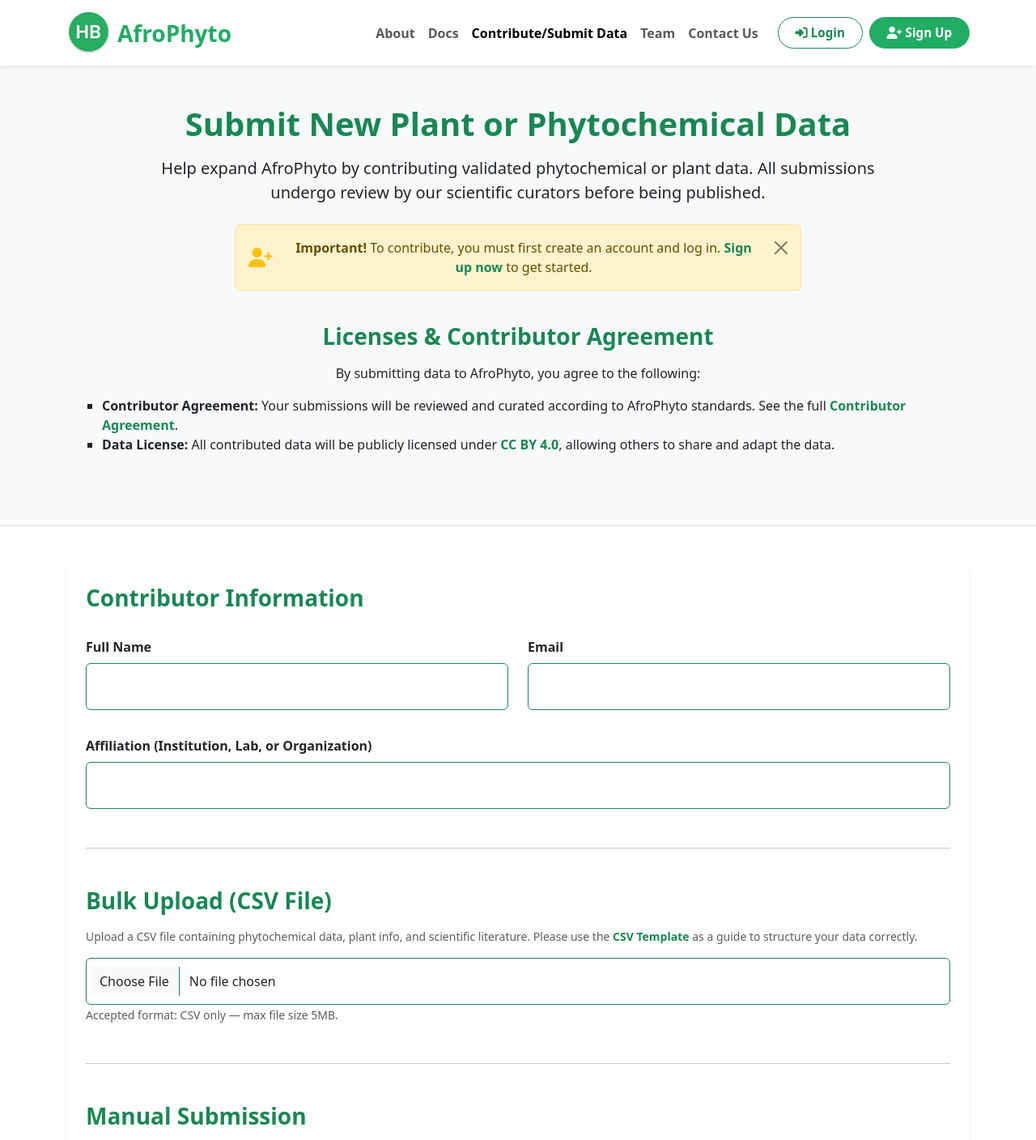
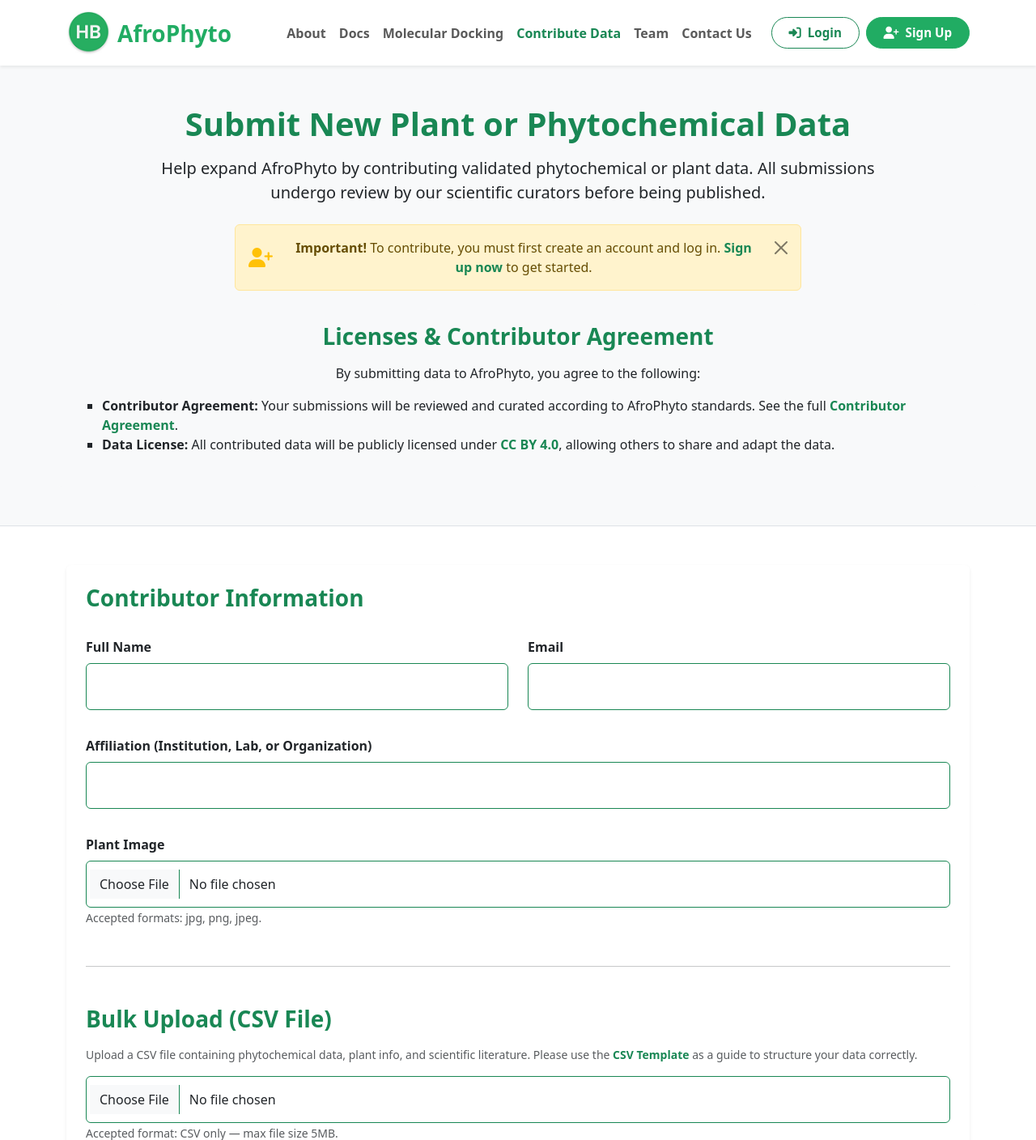
Before and after one commit to HackBio-Internship/afro-phyto--unilag, a Django app: template main/templates/contribute.html in a window 1280 px wide. Shown: the top 1408 px of the page at 81% size. Run offline with Django 5.2, Linux system fonts and the light colour scheme; the template is opened without the code that fills it, so the values that code supplies are empty; parts of the project's set-up code (start-up, migrations or seed data) failed here and were passed over; some libraries are stand-ins or nearby versions.

Commit message:
updated submit data page

```diff
--- a/main/templates/contribute.html
+++ b/main/templates/contribute.html
@@ -12,7 +12,7 @@
 </head>
 <body>
 
-<!-- Header-->
+<!-- Header -->
 <header class="navbar navbar-expand-md sticky-top shadow-sm py-2 bg-white">
     <div class="container">
         <a class="navbar-brand d-flex align-items-center" href="{% url 'index' %}">
@@ -26,19 +26,35 @@
             <ul class="navbar-nav ms-auto align-items-center">
                 <li class="nav-item"><a class="nav-link fw-semibold" href="{% url 'about' %}">About</a></li>
                 <li class="nav-item"><a class="nav-link fw-semibold" href="{% url 'documentation' %}">Docs</a></li>
-                <li class="nav-item"><a class="nav-link fw-semibold active" href="{% url 'contribute' %}">Contribute/Submit Data</a></li>
+                <li class="nav-item"><a class="nav-link fw-semibold" href="{% url 'docking_with_diffdock' %}">Molecular Docking</a></li>
+                <li class="nav-item"><a class="nav-link fw-semibold text-success" href="{% url 'contribute' %}">Contribute Data</a></li>
                 <li class="nav-item"><a class="nav-link fw-semibold" href="{% url 'team' %}">Team</a></li>
                 <li class="nav-item"><a class="nav-link fw-semibold" href="{% url 'contact' %}">Contact Us</a></li>
-                <li class="nav-item d-flex flex-column flex-md-row align-items-center gap-2 gap-md-2 ms-md-3 header-auth-buttons">
-                    <!-- Login Button -->
-                    <a href="{% url 'login' %}" class="btn btn-outline-success d-flex align-items-center gap-1" data-bs-toggle="tooltip" data-bs-placement="bottom" title="Already have an account? Login">
-                        <i class="fa-solid fa-right-to-bracket"></i> Login
-                    </a>
-                    <!-- Sign Up Button -->
-                    <a href="{% url 'signup' %}" class="btn btn-success d-flex align-items-center gap-1" data-bs-toggle="tooltip" data-bs-placement="bottom" title="Create a new account">
-                        <i class="fa-solid fa-user-plus"></i> Sign Up
-                    </a>
-                </li>
+
+                {% if user.is_authenticated %}
+                    <li class="nav-item ms-md-3 d-flex flex-column flex-md-row gap-2 header-auth-buttons">
+                        <a href="{% url 'dashboard' %}" class="btn btn-outline-success d-flex align-items-center gap-2">
+                            <i class="fa-solid fa-gauge"></i> Dashboard
+                        </a>
+                        {% if is_manager %}
+                            <!-- <a href="{% url 'review_contributions' %}" class="btn btn-warning d-flex align-items-center gap-2">
+                                <i class="fa-solid fa-check"></i> Review
+                            </a> -->
+                        {% endif %}
+                        <a href="{% url 'logout' %}" class="btn btn-danger d-flex align-items-center gap-2">
+                            <i class="fa-solid fa-right-from-bracket"></i> Logout
+                        </a>
+                    </li>
+                {% else %}
+                    <li class="nav-item ms-md-3 d-flex flex-column flex-md-row gap-2 header-auth-buttons">
+                        <a href="{% url 'login' %}" class="btn btn-outline-success d-flex align-items-center gap-2">
+                            <i class="fa-solid fa-right-to-bracket"></i> Login
+                        </a>
+                        <a href="{% url 'signup' %}" class="btn btn-success d-flex align-items-center gap-2">
+                            <i class="fa-solid fa-user-plus"></i> Sign Up
+                        </a>
+                    </li>
+                {% endif %}
             </ul>
         </nav>
     </div>
@@ -79,9 +95,7 @@
             </li>
         </ul>
     </div>
-
 </section>
-
 
 <!-- Submission Form -->
 <section class="container py-5">
@@ -93,17 +107,23 @@
             <div class="row g-4">
                 <div class="col-md-6">
                     <label class="fw-semibold py-2">Full Name</label>
-                    <input class="form-control border-success p-3 rounded-2" type="text" name="full_name">
+                    <input class="form-control border-success p-3 rounded-2" type="text" name="full_name" required>
                 </div>
 
                 <div class="col-md-6">
                     <label class="fw-semibold py-2">Email</label>
-                    <input class="form-control border-success p-3 rounded-2" type="email" name="email">
+                    <input class="form-control border-success p-3 rounded-2" type="email" name="email" required>
                 </div>
 
                 <div class="col-12">
                     <label class="fw-semibold py-2">Affiliation (Institution, Lab, or Organization)</label>
-                    <input class="form-control border-success p-3 rounded-2" type="text" name="affiliation">
+                    <input class="form-control border-success p-3 rounded-2" type="text" name="affiliation" required>
+                </div>
+
+                <div class="col-md-12">
+                    <label class="fw-semibold py-2">Plant Image</label>
+                    <input type="file" accept="image/*" class="form-control border-success p-3 rounded-2" name="image">
+                    <small class="text-muted">Accepted formats: jpg, png, jpeg.</small>
                 </div>
             </div>
 
@@ -130,17 +150,17 @@
             <div class="row g-4">
                 <div class="col-md-6">
                     <label class="fw-semibold py-2">Scientific Name</label>
-                    <input class="form-control border-success p-3 rounded-2" type="text" name="scientific_name" />
+                    <input class="form-control border-success p-3 rounded-2" type="text" name="scientific_name" required>
                 </div>
 
                 <div class="col-md-6">
                     <label class="fw-semibold py-2">Common Name(s)</label>
-                    <input class="form-control border-success p-3 rounded-2" type="text" name="common_name" />
+                    <input class="form-control border-success p-3 rounded-2" type="text" name="common_name" required>
                 </div>
 
                 <div class="col-12">
                     <label class="fw-semibold py-2">Plant Description</label>
-                    <textarea class="form-control border-success p-3 rounded-2" rows="4" style="resize: none;" name="plant_description"></textarea>
+                    <textarea class="form-control border-success p-3 rounded-2" rows="4" style="resize: none;" name="plant_description" required></textarea>
                 </div>
             </div>
 
@@ -158,10 +178,6 @@
                         <label class="fw-semibold py-2">Class</label>
                         <input class="form-control border-success p-3 rounded-2" type="text" name="compound_class"/>
                     </div>
-                    <div class="col-md-4">
-                        <label class="fw-semibold py-2">Biological Activity</label>
-                        <input class="form-control border-success p-3 rounded-2" type="text" name="biological_activity"/>
-                    </div>
                 </div>
             </div>
             <button id="addCompoundBtn" type="button" class="btn btn-outline-success mt-3">+ Add another compound</button>
@@ -173,22 +189,22 @@
             <div class="row g-4">
                 <div class="col-md-6">
                     <label class="fw-semibold py-2">Title</label>
-                    <input class="form-control border-success p-3 rounded-2" type="text" name="literature_title"/>
+                    <input class="form-control border-success p-3 rounded-2" type="text" name="literature_title" required>
                 </div>
 
                 <div class="col-md-6">
                     <label class="fw-semibold py-2">Authors</label>
-                    <input class="form-control border-success p-3 rounded-2" type="text" name="literature_authors"/>
+                    <input class="form-control border-success p-3 rounded-2" type="text" name="literature_authors"required>
                 </div>
 
                 <div class="col-md-6">
                     <label class="fw-semibold py-2">Journal</label>
-                    <input class="form-control border-success p-3 rounded-2" type="text" name="literature_journal"/>
+                    <input class="form-control border-success p-3 rounded-2" type="text" name="literature_journal" required>
                 </div>
 
                 <div class="col-md-6">
                     <label class="fw-semibold py-2">DOI</label>
-                    <input class="form-control border-success p-3 rounded-2" type="text" name="literature_doi"/>
+                    <input class="form-control border-success p-3 rounded-2" type="text" name="literature_doi" required>
                 </div>
             </div>
 
@@ -234,6 +250,30 @@
     </div>
 </footer>
 
+<!-- Login Required Modal -->
+<div class="modal fade" id="loginRequiredModal" tabindex="-1" aria-labelledby="loginRequiredModalLabel" aria-hidden="true">
+  <div class="modal-dialog modal-dialog-centered">
+    <div class="modal-content border-success">
+      <div class="modal-header bg-success text-white">
+        <h5 class="modal-title" id="loginRequiredModalLabel">Login Required</h5>
+        <button type="button" class="btn-close btn-close-white" data-bs-dismiss="modal" aria-label="Close"></button>
+      </div>
+      <div class="modal-body">
+        You must be logged in to submit data. Please <a href="{% url 'login' %}" class="text-success fw-semibold">login</a> or <a href="{% url 'signup' %}" class="text-success fw-semibold">sign up</a>.
+      </div>
+      <div class="modal-footer">
+        <button type="button" class="btn btn-secondary" data-bs-dismiss="modal">Close</button>
+      </div>
+    </div>
+  </div>
+</div>
+
+<script>
+    // This creates a JS variable called isLoggedIn
+    const isLoggedIn = {{ request.user.is_authenticated|yesno:"true,false" }};
+    console.log("Logged in?", isLoggedIn);
+</script>
+
 <script src="https://cdn.jsdelivr.net/npm/bootstrap@5.3.3/dist/js/bootstrap.bundle.min.js"></script>
 <script src="{% static 'js/script.js' %}"></script>
 </body>
```
